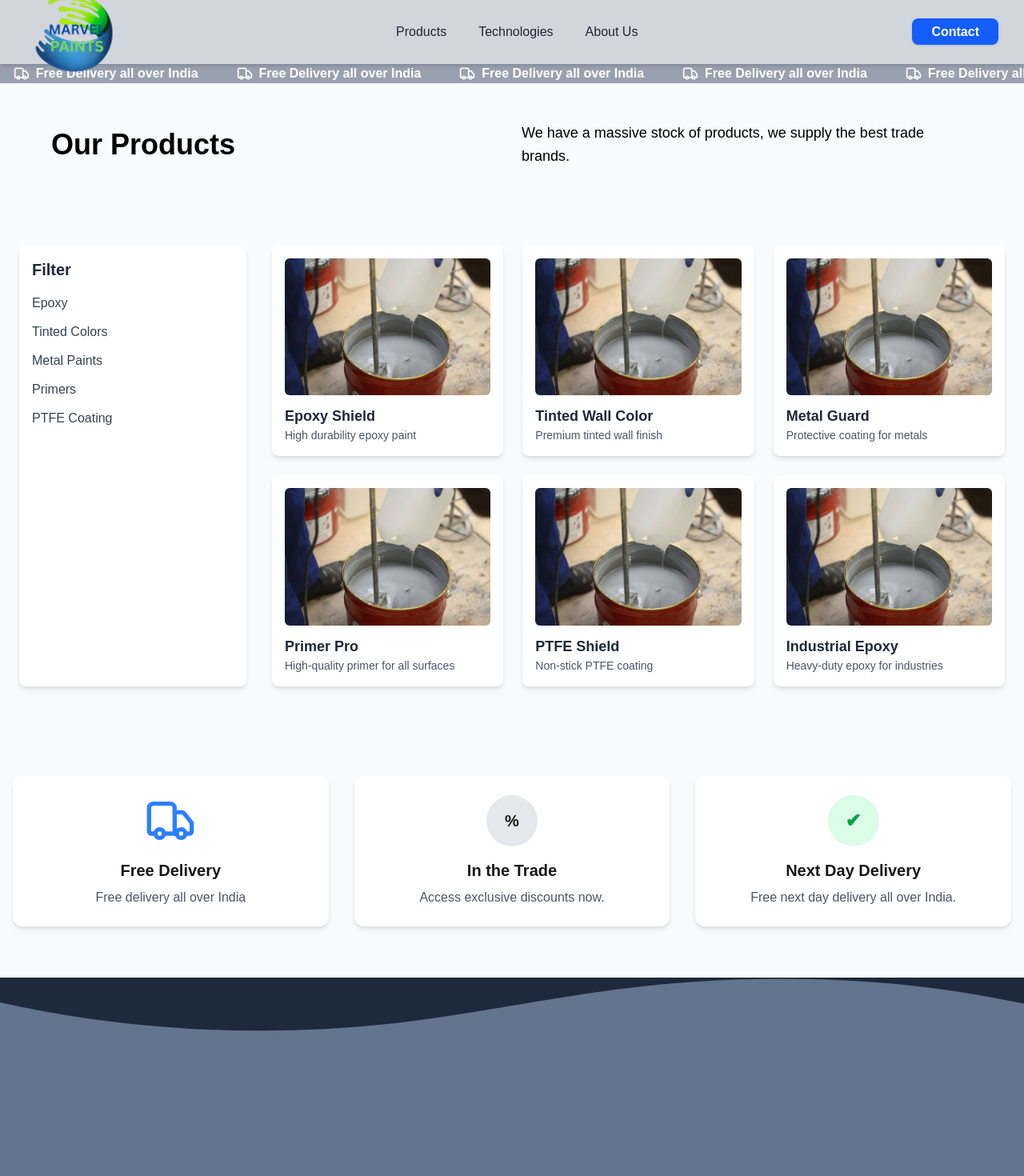
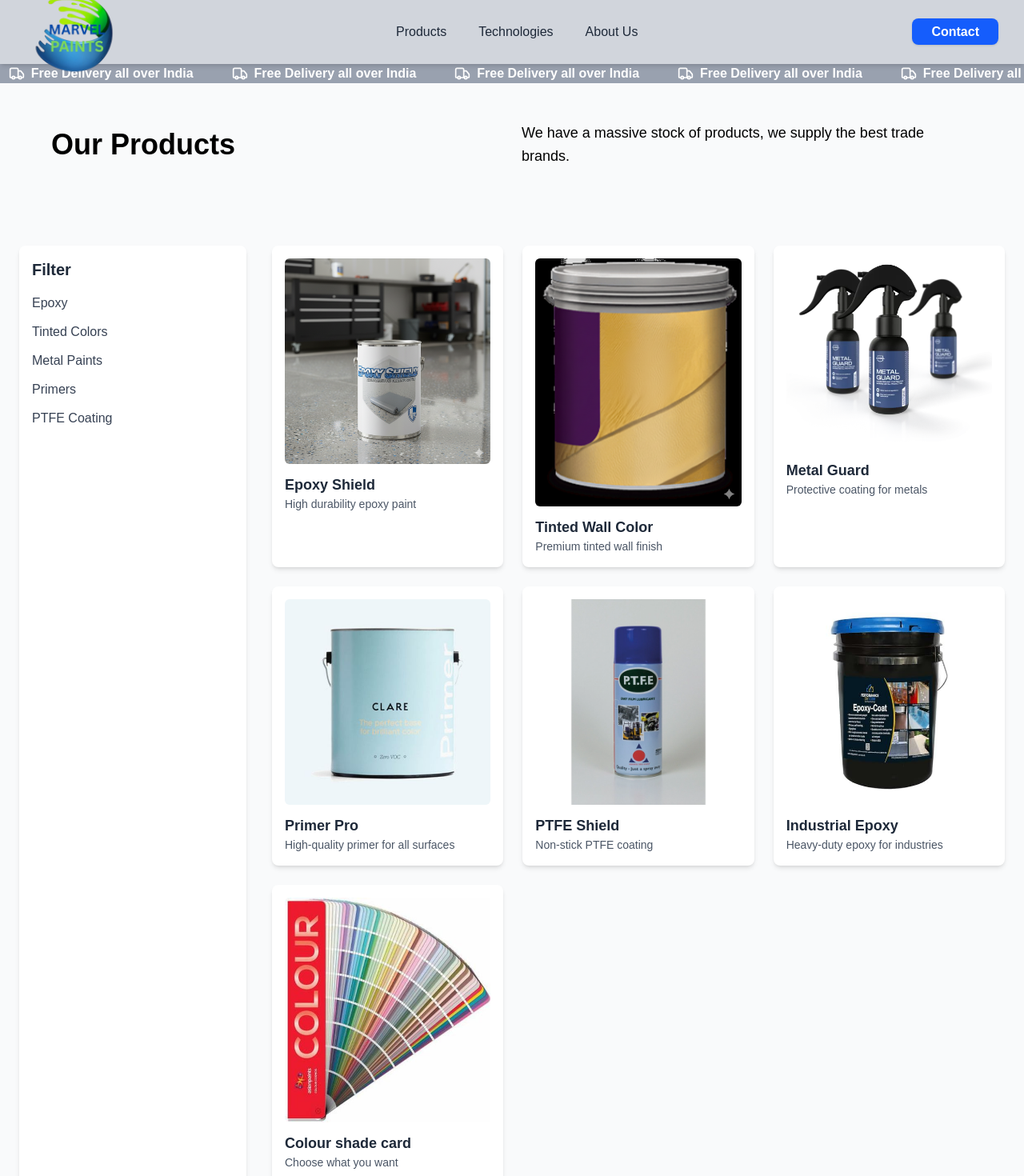
Before and after one commit to SG-SPRAYTech/main, a Next.js app: page /Product in a window 1280 px wide. Shown: the top 1470 px of the page at 80% size. Built offline with nearby package versions, Linux system fonts and the light colour scheme.

Commit message:
Update page.tsx
add shade card

```diff
--- a/src/app/Product/page.tsx
+++ b/src/app/Product/page.tsx
@@ -47,37 +47,43 @@ const products = [
     id: 1,
     name: "Epoxy Shield",
     info: "High durability epoxy paint",
-    image: "/ProdectBG.jpg",
+    image: "/expoxy.png",
   },
   {
     id: 2,
     name: "Tinted Wall Color",
     info: "Premium tinted wall finish",
-    image: "/ProdectBG.jpg",
+    image: "/TinWallPaints.png",
   },
   {
     id: 3,
     name: "Metal Guard",
     info: "Protective coating for metals",
-    image: "/ProdectBG.jpg",
+    image: "/MetalGuard.png",
   },
   {
     id: 4,
     name: "Primer Pro",
     info: "High-quality primer for all surfaces",
-    image: "/ProdectBG.jpg",
+    image: "/PrimerPro.jpeg",
   },
   {
     id: 5,
     name: "PTFE Shield",
     info: "Non-stick PTFE coating",
-    image: "/ProdectBG.jpg",
+    image: "/PTFE.webp",
   },
   {
     id: 6,
     name: "Industrial Epoxy",
     info: "Heavy-duty epoxy for industries",
-    image: "/ProdectBG.jpg",
+    image: "/IndusExpoxy.jpeg",
+  },
+  {
+    id: 7,
+    name: "Colour shade card",
+    info: "Choose what you want",
+    image: "/ShadeCard.jpeg",
   },
 ];
 
```
